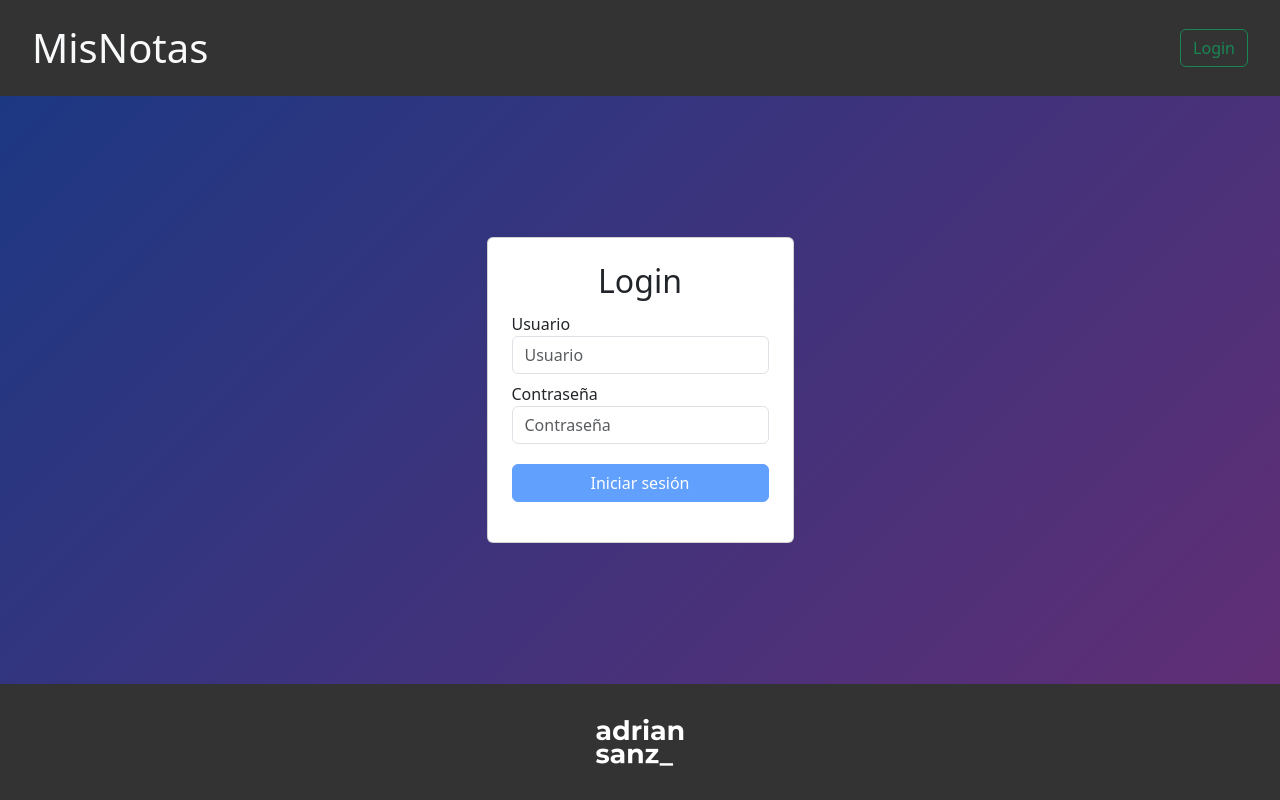
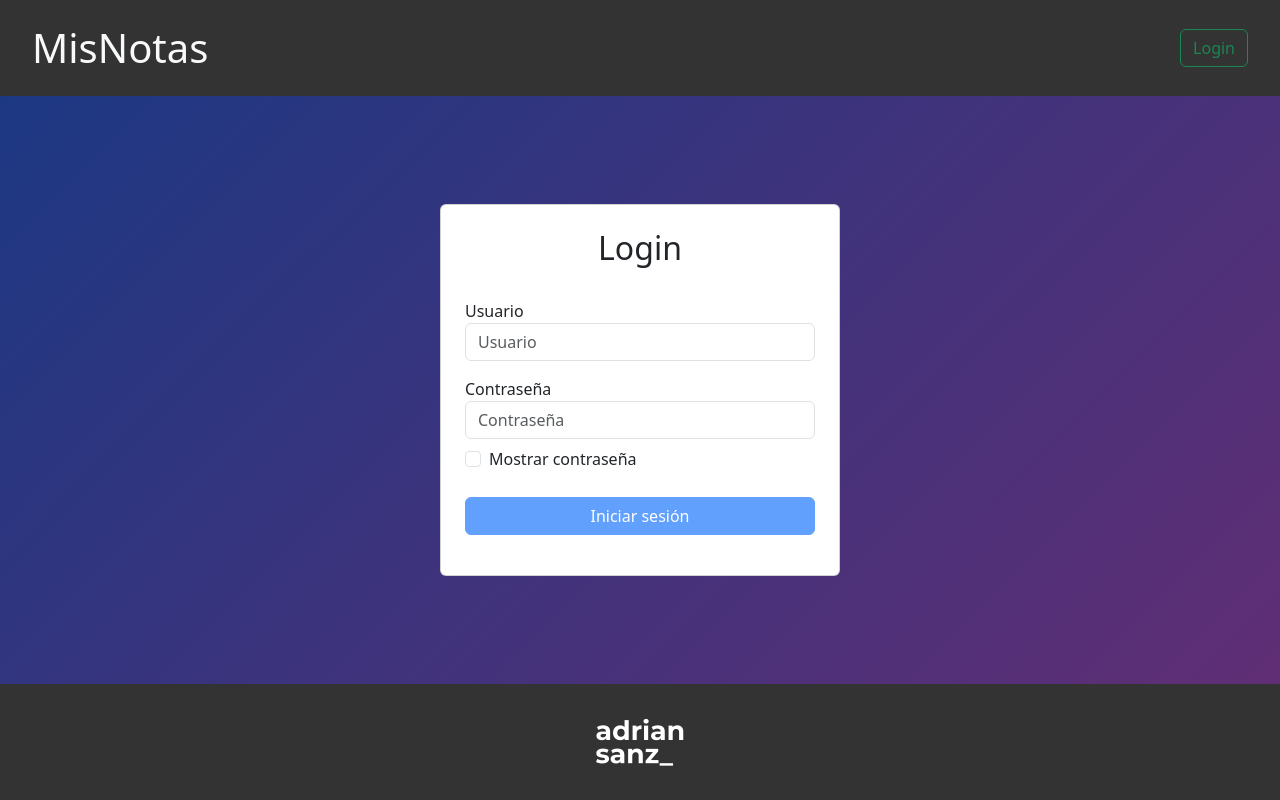
Before and after one commit to adrianssanz/notasFrontend, an Angular app: page /login in a window 1280 px wide. Built offline with nearby package versions, Linux system fonts and the light colour scheme; no server answers.

Commit message:
Mejorada la interfaz del formulario de inicio de sesión con estilos y opción para mostrar/ocultar la contraseña

```diff
--- a/src/app/components/login/login.component.html
+++ b/src/app/components/login/login.component.html
@@ -1,20 +1,22 @@
-<form class="card p-4" (ngSubmit)="login()" #loginForm="ngForm">
-    <h2 class="text-center">Login</h2>
-    <div class="form-group my-1">
-      <label>Usuario</label>
+<div class="container d-flex justify-content-center align-items-center">
+  <form class="card p-4" (ngSubmit)="login()" #loginForm="ngForm" style="width: 400px;">
+    <h2 class="text-center mb-4">Login</h2>
+    <div class="form-group my-2">
+      <label for="username">Usuario</label>
       <input type="text" class="form-control" id="username" name="username" [(ngModel)]="username" placeholder="Usuario" required>
     </div>
-    <div class="form-group my-1">
-      <label>Contraseña</label>
+    <div class="form-group my-2">
+      <label for="password">Contraseña</label>
+      <div class="input-group"></div>
       <input type="password" class="form-control" id="password" name="password" [(ngModel)]="password" placeholder="Contraseña" required>
+      <div class="form-check mt-2">
+        <input type="checkbox" class="form-check-input" id="showPassword" (change)="togglePasswordVisibility()">
+        <label class="form-check-label" for="showPassword">Mostrar contraseña</label>
+      </div>
     </div>
-    <div></div>
-    <div *ngIf="errorMessage" class="alert alert-danger my-1">
+    <div *ngIf="errorMessage" class="alert alert-danger">
       {{ errorMessage }}
     </div>
-    <!--<div class="form-check my-1">
-      <input type="checkbox" class="form-check-input" id="exampleCheck1">
-      <label class="form-check-label" for="exampleCheck1">Check me out</label>
-    </div>-->
-    <button type="submit" class="btn btn-primary my-3" [disabled]="!loginForm.valid">Iniciar sesión</button>
+    <button type="submit" class="btn btn-primary w-100 my-3" [disabled]="!loginForm.valid">Iniciar sesión</button>
   </form>
+</div>
--- a/src/app/components/login/login.component.ts
+++ b/src/app/components/login/login.component.ts
@@ -19,6 +19,18 @@ export class LoginComponent {
 
   constructor(private authService: AuthService, private router: Router){}
 
+  passwordVisible: boolean = false;
+
+  togglePasswordVisibility() {
+    this.passwordVisible = !this.passwordVisible;
+    const passwordField: any = document.getElementById('password');
+    if (this.passwordVisible) {
+      passwordField.type = 'text';
+    } else {
+      passwordField.type = 'password';
+    }
+  }
+
   login(){
     this.authService.login(this.username, this.password).subscribe({
       next: (response)=>{
```
